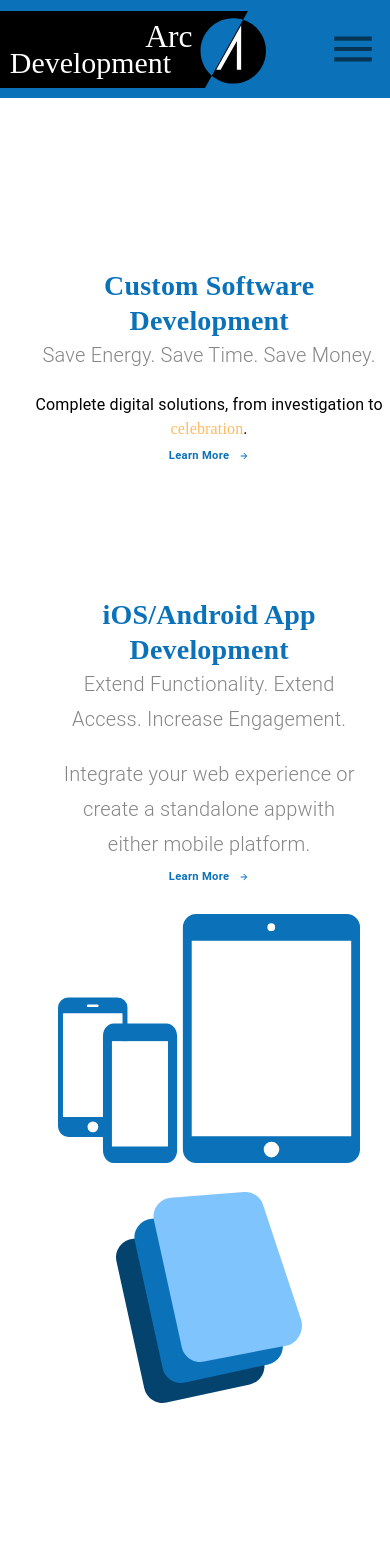
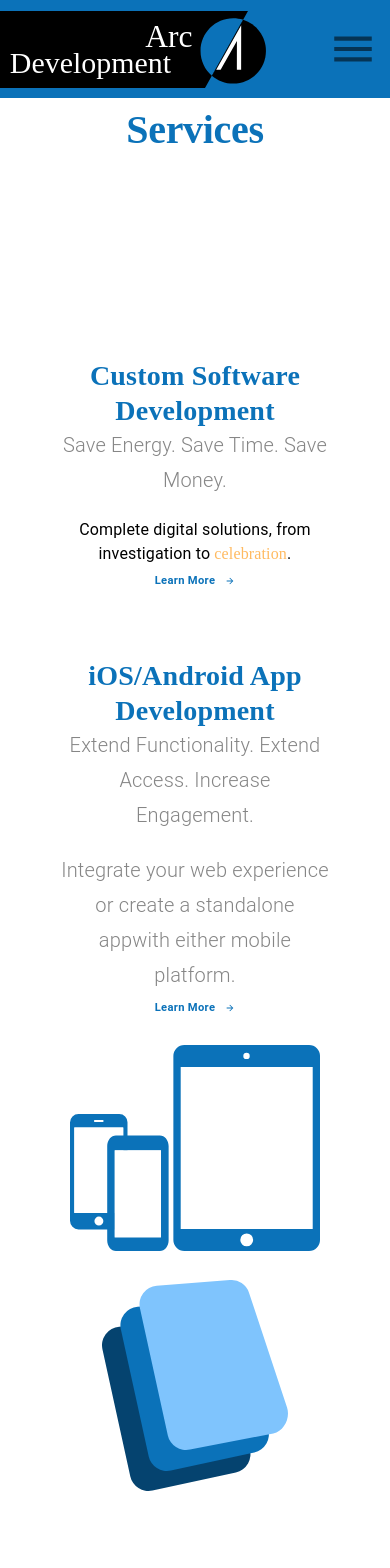
Before and after one commit to laurieroy/react-MUI-arcDevelopment, a React (Create React App) app: page /services in a window 390 px wide. Shown: the top 1568 px of the page. Built offline with nearby package versions, Linux system fonts and the light colour scheme; the HTML template or start-up script is replaced by a standard one.

Commit message:
Make services style responsive

```diff
--- a/src/components/Services.js
+++ b/src/components/Services.js
@@ -49,6 +49,21 @@
 
   return (
     <Grid container direction="column">
+      <Grid
+        item
+        style={{
+          marginLeft: matchesSM ? 0 : "5em",
+          marginTop: matchesSM ? "1em" : "2em",
+        }}
+      >
+        <Typography
+          align={matchesSM ? "center" : undefined}
+          variant="h2"
+          gutterBottom
+        >
+          Services
+        </Typography>
+      </Grid>
       <Grid item>
         {" "}
         {/*--- custom software block  ----*/}
@@ -96,12 +111,13 @@
                 direction="row"
                 justify={matchesSM ? "center" : "flex-end"}
                 className={classes.serviceContainer}
-                style={{ marginTop: "5em" }}
+                style={{ marginTop: matchesSM ? "1em" : "5em" }}
               >
                 <Grid
                   item
                   style={{
                     textalign: matchesSM ? "center" : undefined,
+                    width: matchesSM ? undefined : "35em",
                   }}
                 >
                   <Typography variant="h4">
@@ -137,6 +153,7 @@
                     className={classes.icon}
                     alt="mobile phone icon"
                     src={mobileAppsIcon}
+                    width="250em"
                   />
                 </Grid>
               </Grid>
@@ -166,6 +183,7 @@
             item
             style={{
               textalign: matchesSM ? "center" : undefined,
+              width: matchesSM ? undefined : "35em",
             }}
           >
             <Typography variant="h4">Website Development</Typography>
@@ -198,6 +216,7 @@
               className={classes.icon}
               alt="website icon"
               src={websitesIcon}
+              width="250em"
             />
           </Grid>
         </Grid>
```
